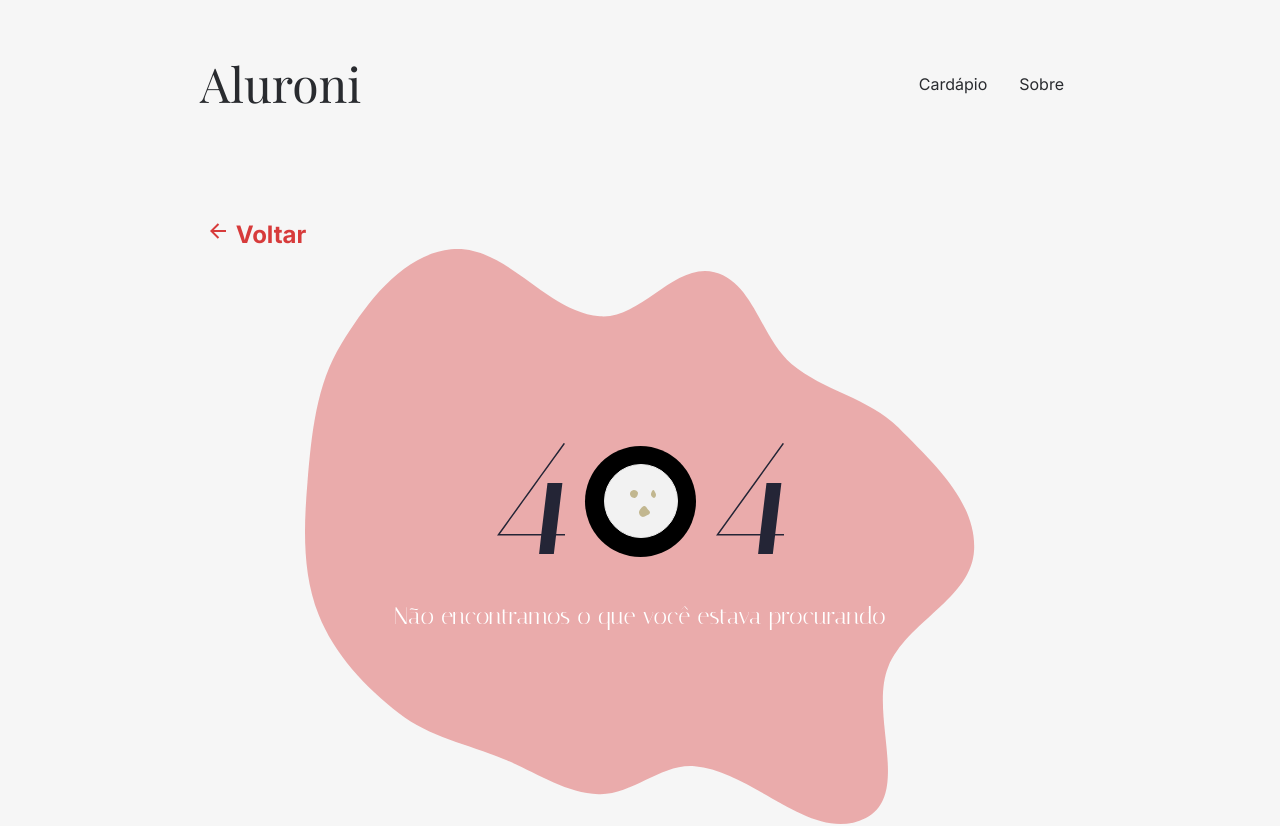
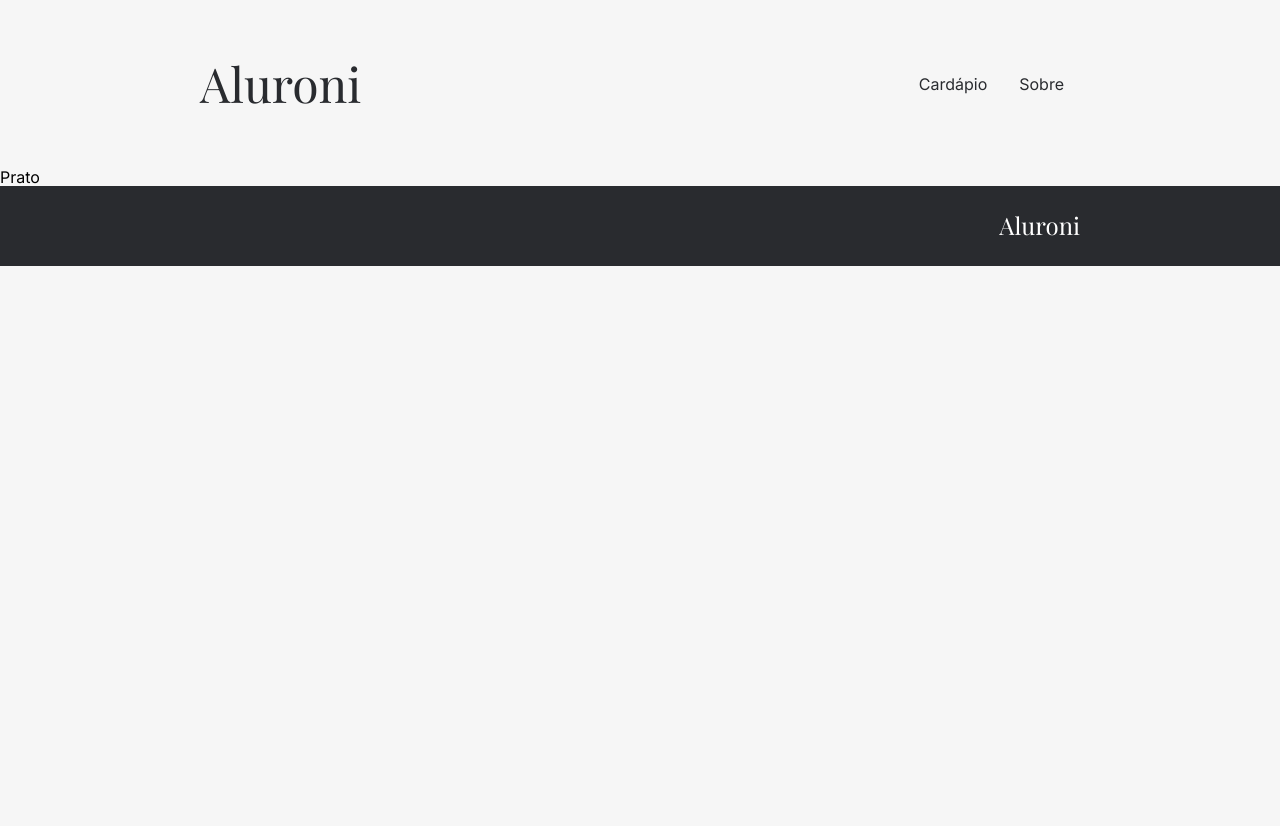
Before and after one commit to ianfilipe/aluroni, a React (Create React App) app: page /prato/1 in a window 1280 px wide. Shown: the top 826 px of the page. After the commit the page ends 800 px from the top, so only its background shows below. Built offline with nearby package versions, Linux system fonts and the light colour scheme.

Commit message:
creating dish route

```diff
--- /dev/null
+++ b/src/pages/Dish/index.tsx
@@ -0,0 +1,11 @@
+import { useParams } from 'react-router-dom'
+import styles from './Dish.module.scss'
+
+export default function Dish() {
+	console.log(useParams())
+	return (
+		<div className={styles.a}>
+			Prato
+		</div>
+	)
+}
--- a/src/routes.js
+++ b/src/routes.js
@@ -2,6 +2,7 @@ import DefaultPage from 'components/DefaultPage'
 import Footer from 'components/Footer'
 import Nav from 'components/Nav'
 import About from 'pages/About'
+import Dish from 'pages/Dish'
 import Home from 'pages/Home'
 import Menu from 'pages/Menu'
 import NotFound from 'pages/NotFound'
@@ -19,6 +20,7 @@ export default function AppRouter() {
 					</Route>
 					<Route path='*' element={<NotFound/>} />
 					<Route path='cardapio' element={<Menu />} />
+					<Route path='prato/:id' element={<Dish/>}/>
 				</Routes>
 				<Footer/>
 			</Router>
```
Also changed, not shown: src/pages/Dish/Dish.module.scss (added).
